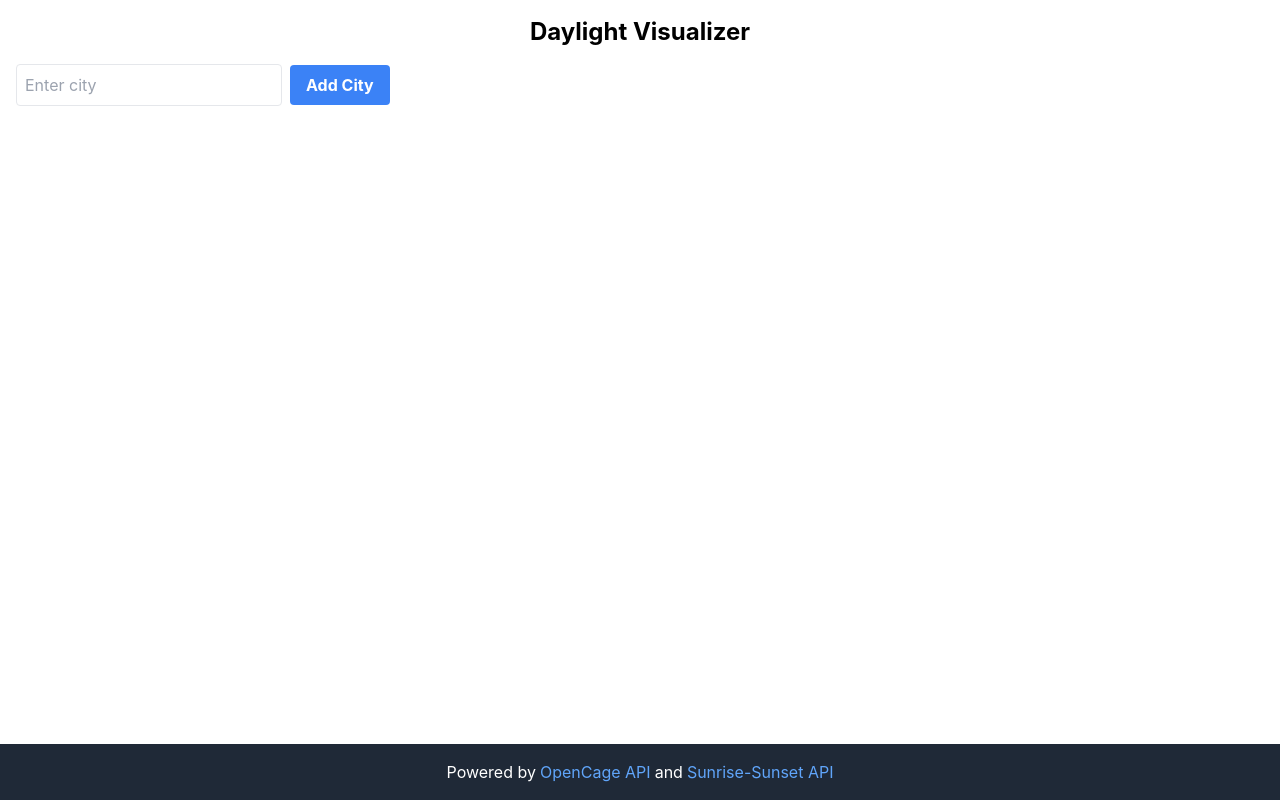
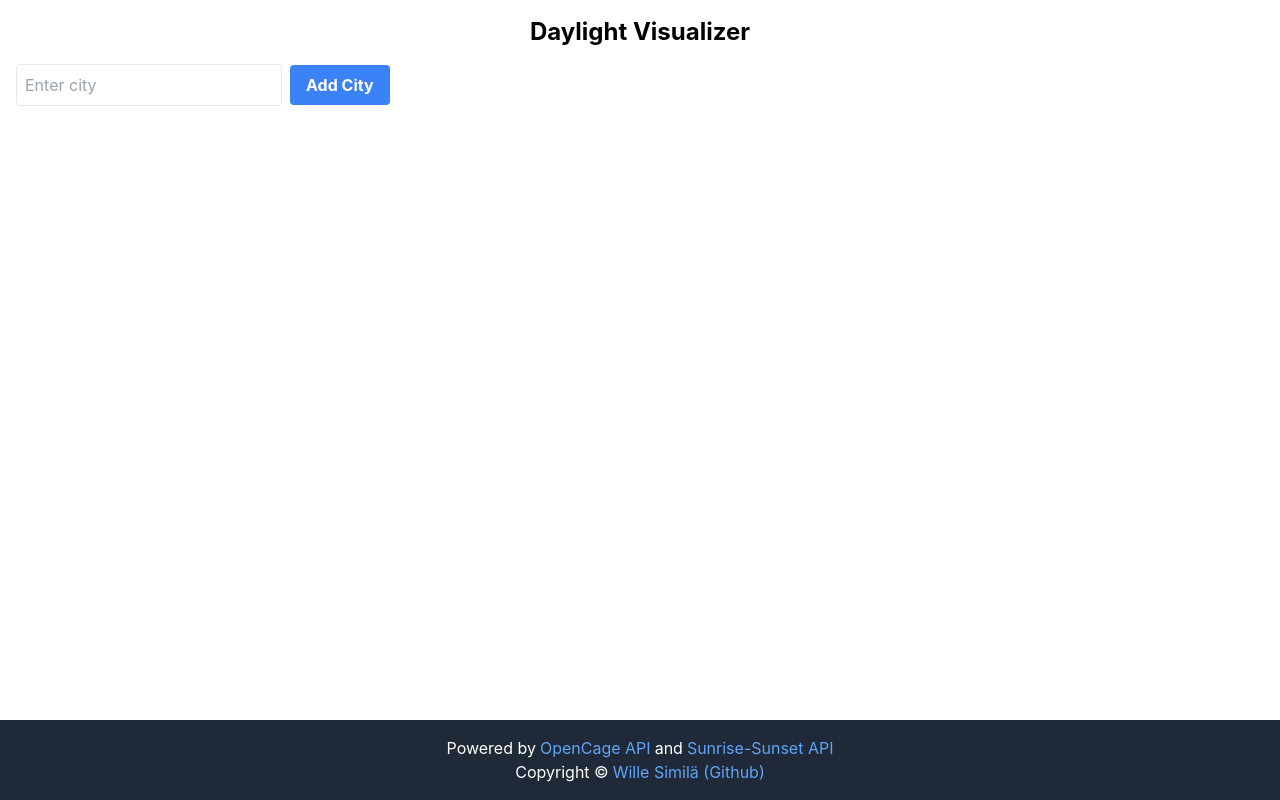
Before and after one commit to Wille-S/Paivanvalo-Minuutteina, a React (Create React App) app in the folder react_frontend/: page / in a window 1280 px wide. Built offline with nearby package versions, Linux system fonts and the light colour scheme.

Commit message:
Edge Case fix + Customizing
Removed the latitude check for edge case with midnight sun.

```diff
--- a/react_frontend/src/App.js
+++ b/react_frontend/src/App.js
@@ -42,7 +42,7 @@ function App() {
 
   return (
     <div className="flex flex-col h-screen justify-between">
-      <div className="container mx-auto p-4">
+      <div className="container mx-auto p-4 h-1/2">
         <h1 className="text-2xl font-bold text-center mb-4">Daylight Visualizer</h1>
         <form onSubmit={addCity} className="mb-4">
           <input
--- a/react_frontend/src/DayLightChart.js
+++ b/react_frontend/src/DayLightChart.js
@@ -59,7 +59,7 @@ function DaylightChart({ data }) {
   };
 
   return (
-    <div className="p-4 bg-white shadow-xl rounded-lg">
+    <div className="p-4 bg-white shadow-xl h-full rounded-lg">
       <Bar data={chartData} options={options} />
     </div>
   );
--- a/react_frontend/src/Footer.js
+++ b/react_frontend/src/Footer.js
@@ -11,6 +11,10 @@ function Footer() {
         <a href="https://sunrise-sunset.org/api" target="_blank" rel="noopener noreferrer" className="text-blue-400 hover:text-blue-300 ml-1">
           Sunrise-Sunset API
         </a>
+        <p>
+          Copyright &copy;
+          <a href="https://github.com/Wille-S" target="_blank" rel="noopener noreferrer" className="text-blue-400 hover:text-blue-300 ml-1">Wille Similä (Github)</a>
+        </p>
       </footer>
     );
   }
```
Also changed, not shown: 1 other file (tests, documents, lock files or other folders). Lines whose indentation alone changed are shown as unchanged.
